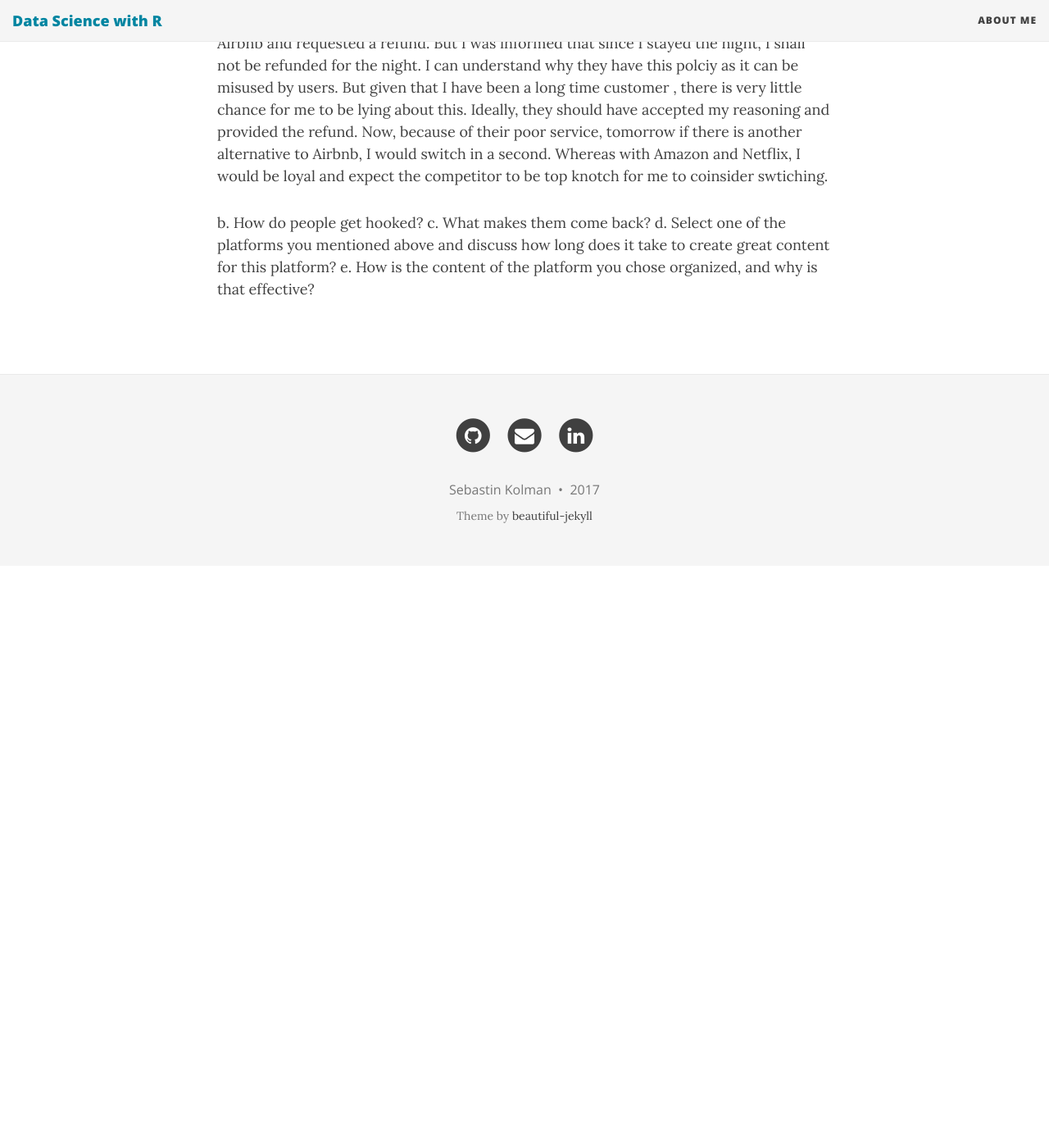
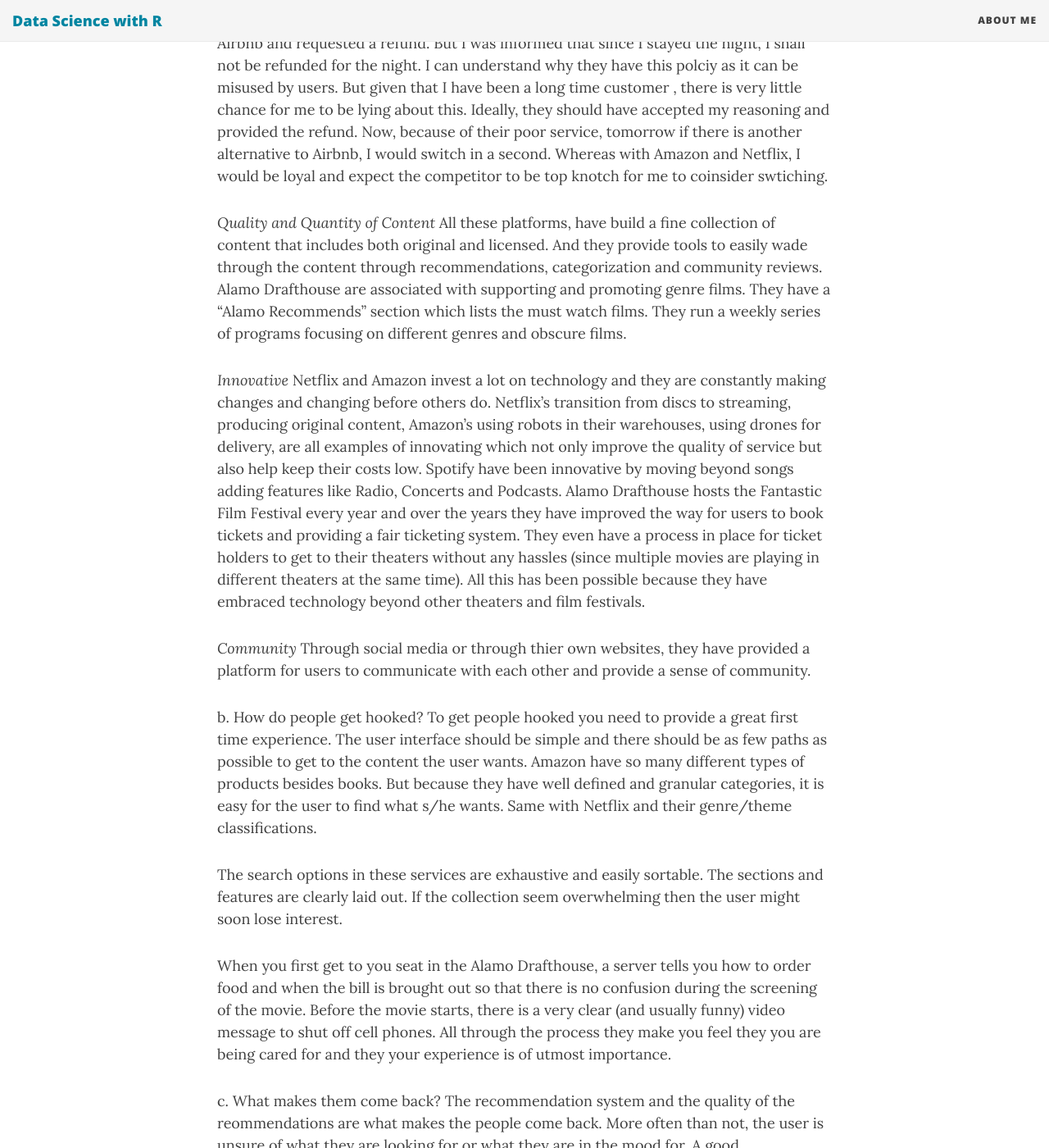
Before and after one commit to sabman83/data-analysis, a Jekyll site: the page built from _posts/2017-09-04-pg-1.md, in a window 1280 px wide and 1400 px high, scrolled down 1446 px. Shown: the whole window at 82% size. Built offline with Jekyll 4.4.1, drawn with Linux system fonts in a browser that asks for light colours; nearby versions of some CDN libraries; before the commit the page ends 2136 px from its top, so only the background shows below that; some of the changed text lies outside the part shown.

Commit message:
Update 2017-09-04-pg-1.md

```diff
--- a/_posts/2017-09-04-pg-1.md
+++ b/_posts/2017-09-04-pg-1.md
@@ -29,10 +29,57 @@ Their services are almost always available. I don't remember the last time their
 The customer support for Amazon and Netflix are excellent. They trust their customers and ensure that resolving the problem is as easy as possible. I can leave my phone number with Amazon and they will call me back when I am next in line. I can return products without providing any proof for my reason to return the product. They are constantly rated the highest in customer satisfaction.
 I have been an Airbnb customer for many years and recently I had to cancel a stay because I had trouble sleeping through the night. There was a rail track right next to the apartment and there was a train every hour. This was not listed in the description when I first made the purchase. I contacted Airbnb and requested a refund. But I was informed that since I stayed the night, I shall not be refunded for the night. I can understand why they have this polciy as it can be misused by users. But given that I have been a long time customer , there is very little chance for me to be lying about this. Ideally, they should have accepted my reasoning and provided the refund. Now, because of their poor service, tomorrow if there is another alternative to Airbnb, I would switch in a second. Whereas with Amazon and Netflix, I would be loyal and expect the competitor to be top knotch for me to coinsider swtiching.
 
+*Quality and Quantity of Content*
+All these platforms, have build a fine collection of content that includes both original and licensed. And they provide tools to easily wade through the content through recommendations, categorization and community reviews. Alamo Drafthouse are associated with supporting and promoting genre films. They have a "Alamo Recommends" section which lists the must watch films. They run a weekly series of programs focusing on different genres and obscure films.
+
+*Innovative*
+Netflix and Amazon invest a lot on technology and they are constantly making changes and changing before others do. Netflix's transition from discs to streaming, producing original content, Amazon's using robots in their warehouses, using drones for delivery, are all examples of innovating which not only improve the quality of service but also help keep their costs low. Spotify have been innovative by moving beyond songs adding features like Radio, Concerts and Podcasts. Alamo Drafthouse hosts the Fantastic Film Festival every year and over the years they have improved the way for users to book tickets and providing a fair ticketing system. They even have a process in place for ticket holders to get to their theaters without any hassles (since multiple movies are playing in different theaters at the same time). All this has been possible because they have embraced technology beyond other theaters and film festivals.
+
+*Community*
+Through social media or through thier own websites, they have provided a platform for users to communicate with each other and provide a sense of community.
+
+
 
 b. How do people get hooked?
+To get people hooked you need to provide a great first time experience. The user interface should be simple and there should be as few paths as possible to get to the content the user wants. Amazon have so many different types of products besides books. But because they have well defined and granular categories, it is easy for the user to find what s/he wants. Same with Netflix and their genre/theme classifications.
+
+The search options in these services are exhaustive and easily sortable. The sections and features are clearly laid out. If the collection seem overwhelming then the user might soon lose interest.
+
+When you first get to you seat in the Alamo Drafthouse, a server tells you how to order food and when the bill is brought out so that there is no confusion during the screening of the movie. Before the movie starts, there is a very clear (and  usually funny) video message to shut off cell phones. All through the process they make you feel they you are being cared for and they your experience is of utmost importance.
+
+
 c. What makes them come back?
+The recommendation system and the quality of the reommendations are what makes the people come back. More often than not, the user is unsure of what they are looking for or what they are in the mood for. A good recommendation system can understand the needs of the user and immediately provide access to a stream of content. If the recommendation is not satisfactory, the user would be less inclined to come back again.
+
+I have listed Songza(now defunct) which is one of the best apps I have ever used. When I open the app it provides a list of moods / situation I might be interested in and on making a selection it shows me few playlists. The options are never daunting. They are usually around 3-4 and something that easily fits in the screen. The quality of playlists was outstanding. They were not crowd sourced but created by "music experts". Besides the simplicty of the process, what always stood out for me was the moods suggestions was almost always spot on. I once opened the app during late evening while I was cooking and one of the moods was "Cookout". When I openend the app before driving, one of the suggestions was "Long Drive".
+
+And I believe this holds true for any successful entertainment platform. An effective recommendation system with a simple user experience backed by great content is what keeps people hooked.
+This question seems related to the previous one.
+
 d. Select one of the platforms you mentioned above and discuss how
 long does it take to create great content for this platform?
+
+1998 - 2007
+Inital years, few DVDs
+
+More users, more discs.
+
+queuing system to make up for lack of inventory
+2007-2013
+streaming services
+
+expanded, more licesning
+
+2013
+Original content
+
+
 e. How is the content of the platform you chose organized, and why is
 that effective?
+Netflix lays out the content in a grid like format with each row representing a category. I can swipe across a row from left to right to browse content within the same category and swipe up and down to browse across categories. I find this effective because this behavior is same on phone , tablet or my tv.
+
+When a movie is highlighted while browsing the top part of the display shows the movie title, length and a short blurb. This makes it easy to quickly and clearly see what the movie is abbout. It also shows different screenshots from the movie, which can make the movie intriguing for me to watch. They run A/B tests to decide which image is most effective (effective meaning the user continued to watch the film after having seen the image) for a movie.
+
+What I don't effective is the inconsistent listing of the categories. Sometimes the "Continue Watching" is at the top and sometime "Trending" and sometimes I even have to make many scrolls to get to the "Continue Watching" section. Again, this could be part of another A/B test so hopefully they get to the right layout for me soon.
+
+Getting to content outside of those listed in this front layout is easy enough. I hit the menu button and get to the search option. Each letter I type, provides an auto-complete list of terms I might be looking for. I can also search by Cast/Crew. Another neat feature is if I don't find a film I am looking for it lists the titles that are similar to the film.
```
